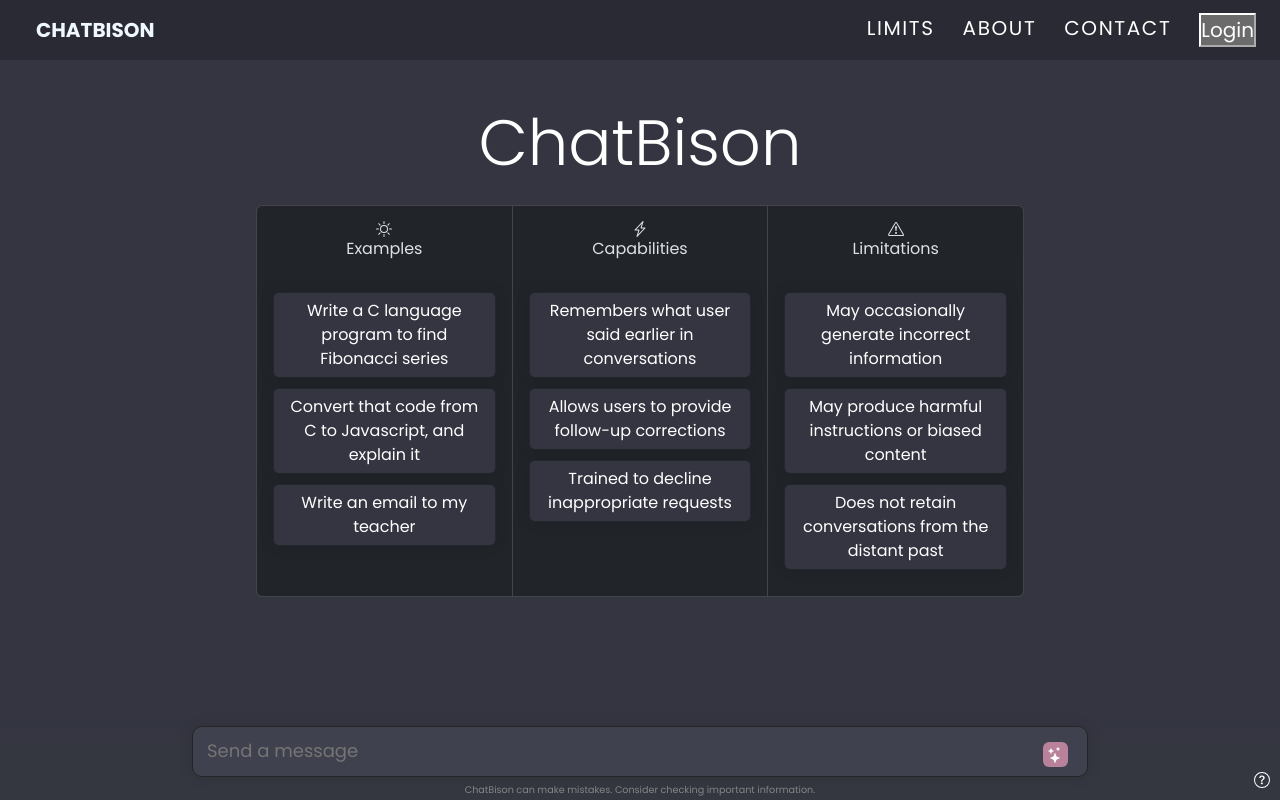
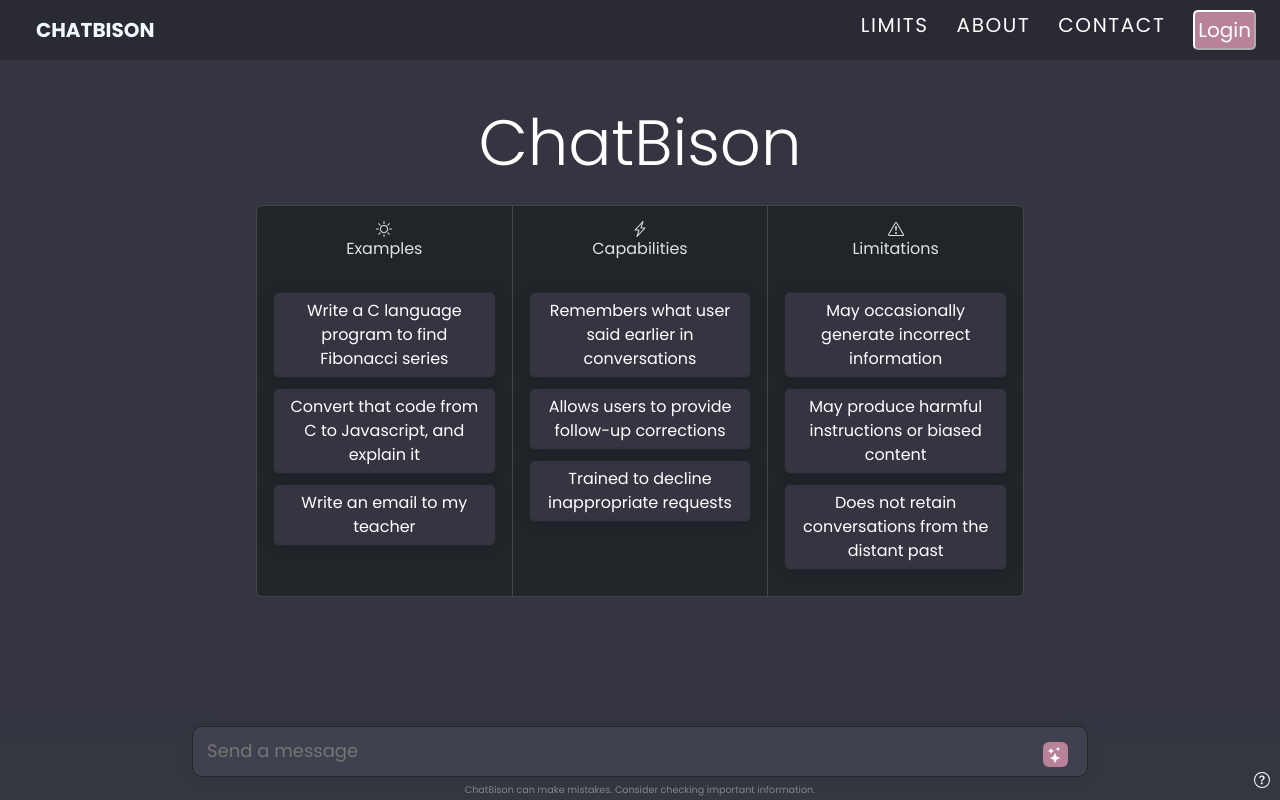
Before and after one commit to rahulpanchal0106/ChatBison, a website: page public/index.html in a window 1280 px wide. Drawn offline with nearby package versions, Linux system fonts and the light colour scheme; a small style sheet from the web is missing.

Commit message:
Adding login button to the nav

```diff
--- a/public/index.html
+++ b/public/index.html
@@ -35,7 +35,9 @@
             </li>
             <li class="list-item">
               <a href="https://rahulpanchal0106.github.io/Chatbison_Auth/">
-                <button>Login</button>
+                <button id="login_btn">
+                  Login
+                </button>
               </a>
             </li>
         </ul>
--- a/public/style.css
+++ b/public/style.css
@@ -256,6 +256,11 @@ form div button{
     transition: all 0.4s ease;
     position: absolute;
     right: 1.6%;
+}
+#login_btn{
+    border-radius: 5px;
+    background-color: #b7829a;
+    padding:3px;
 }
 #sent,#send{
     width: 25px;
```
